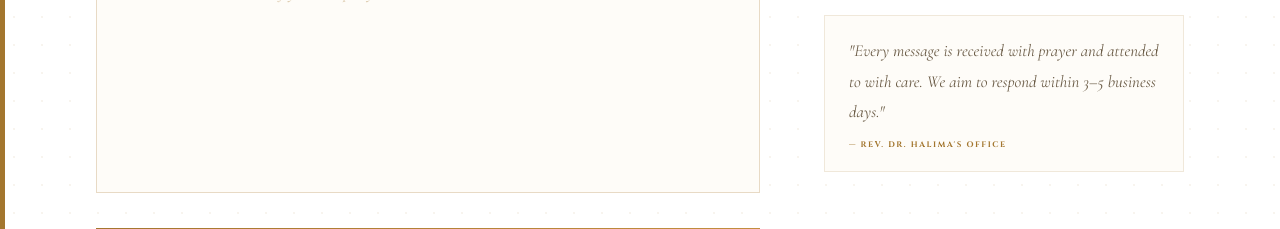
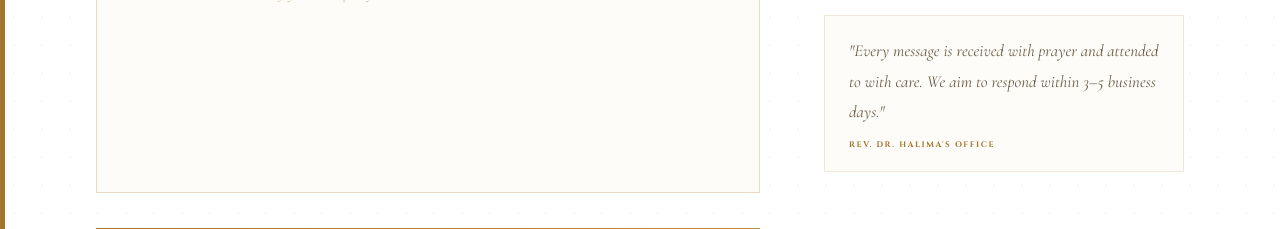
Before and after one commit to JesseJohn7/Dr-Halima, a Next.js app: page / in a window 1280 px wide. Shown: the part 8520-8749 px from the top of the page. Built offline with nearby package versions, Linux system fonts and the light colour scheme.

Commit message:
Contact hyphen

```diff
--- a/components/Contact.tsx
+++ b/components/Contact.tsx
@@ -377,7 +377,7 @@ export default function ContactSection() {
                   "Every message is received with prayer and attended to with care. We aim to respond within 3–5 business days."
                 </p>
                 <p className="font-cinzel text-[#A3762E] uppercase tracking-[0.2em] mt-3" style={{ fontSize: "0.5rem", fontWeight: 700 }}>
-                  — Rev. Dr. Halima's Office
+                  Rev. Dr. Halima's Office
                 </p>
               </div>
             </aside>
```
